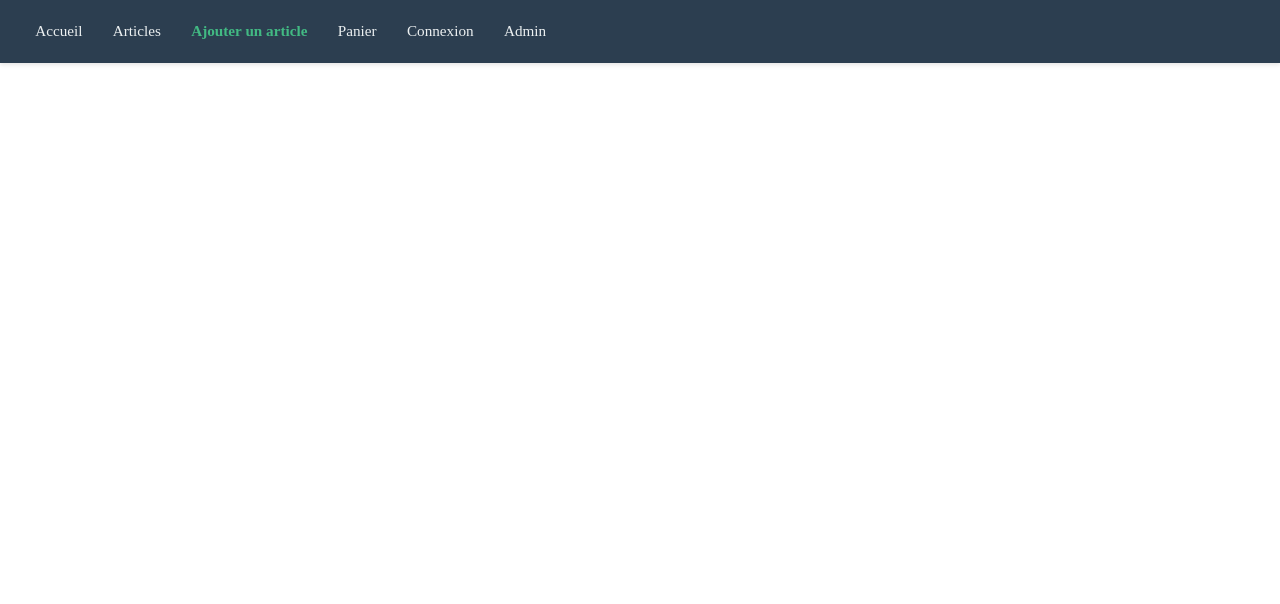
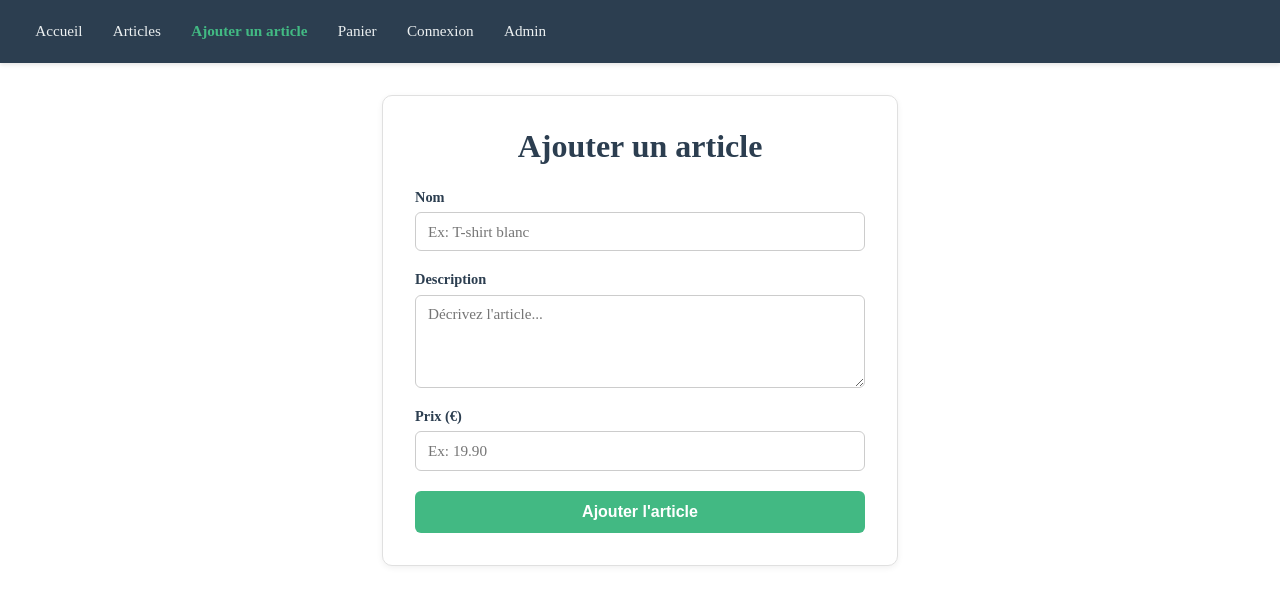
Before and after one commit to Lykomonix/TP1_HARTZ, a Vue app: page /ajouter in a window 1280 px wide. Shown: the top 604 px of the page. Built offline with nearby package versions, Linux system fonts and the light colour scheme.

Commit message:
feat: add article

```diff
--- /dev/null
+++ b/src/components/FormulaireArticle.vue
@@ -0,0 +1,129 @@
+<!-- components/ItemForm.vue -->
+<script setup>
+import { ref } from 'vue'
+
+const emit = defineEmits(['submit'])
+
+const name = ref('')
+const description = ref('')
+const price = ref(null)
+
+const error = ref('')
+
+function handleSubmit() {
+  error.value = ''
+
+  if (!name.value.trim() || !description.value.trim() || price.value === null) {
+    error.value = 'Merci de remplir tous les champs.'
+    return
+  }
+
+  if (price.value <= 0) {
+    error.value = 'Le prix doit être supérieur à 0.'
+    return
+  }
+
+  emit('submit', {
+    name: name.value.trim(),
+    description: description.value.trim(),
+    price: parseFloat(price.value)
+  })
+}
+</script>
+
+<template>
+  <form @submit.prevent="handleSubmit">
+    <div class="field">
+      <label for="name">Nom</label>
+      <input
+        id="name"
+        v-model="name"
+        type="text"
+        placeholder="Ex: T-shirt blanc"
+      />
+    </div>
+
+    <div class="field">
+      <label for="description">Description</label>
+      <textarea
+        id="description"
+        v-model="description"
+        rows="4"
+        placeholder="Décrivez l'article..."
+      ></textarea>
+    </div>
+
+    <div class="field">
+      <label for="price">Prix (€)</label>
+      <input
+        id="price"
+        v-model="price"
+        type="number"
+        step="0.01"
+        min="0"
+        placeholder="Ex: 19.90"
+      />
+    </div>
+
+    <p v-if="error" class="error">{{ error }}</p>
+
+    <button type="submit" class="submit-button">
+      Ajouter l'article
+    </button>
+  </form>
+</template>
+
+<style scoped>
+.field {
+  margin-bottom: 1.25rem;
+  display: flex;
+  flex-direction: column;
+}
+
+.field label {
+  font-weight: 600;
+  font-size: 0.9rem;
+  color: #2c3e50;
+  margin-bottom: 0.4rem;
+}
+
+.field input,
+.field textarea {
+  border: 1px solid #ccc;
+  border-radius: 6px;
+  padding: 0.6rem 0.75rem;
+  font-size: 0.95rem;
+  font-family: inherit;
+  resize: vertical;
+  transition: border-color 0.2s ease;
+}
+
+.field input:focus,
+.field textarea:focus {
+  outline: none;
+  border-color: #42b983;
+}
+
+.error {
+  color: #e74c3c;
+  font-size: 0.85rem;
+  margin-bottom: 1rem;
+}
+
+.submit-button {
+  width: 100%;
+  border: none;
+  border-radius: 6px;
+  padding: 0.75rem;
+  font-size: 1rem;
+  font-weight: 700;
+  color: white;
+  background-color: #42b983;
+  cursor: pointer;
+  transition: background-color 0.2s ease;
+}
+
+.submit-button:hover {
+  background-color: #369870;
+}
+</style>
--- a/src/views/AddItem.vue
+++ b/src/views/AddItem.vue
@@ -1,3 +1,46 @@
+<!-- views/AddItem.vue -->
 <script setup>
+import { useRouter } from 'vue-router'
+import articleService from '../services/articleService'
+import ItemForm from '../components/FormulaireArticle.vue'
+
+const router = useRouter()
+
+function handleSubmit(itemData) {
+  articleService.create(itemData)
+  router.push('/articles')
+}
 </script>
-<template></template>
+
+<template>
+  <div class="add-item-page">
+    <div class="add-item-card">
+      <h1>Ajouter un article</h1>
+      <ItemForm @submit="handleSubmit" />
+    </div>
+  </div>
+</template>
+
+<style scoped>
+.add-item-page {
+  display: flex;
+  justify-content: center;
+  padding: 2rem;
+}
+
+.add-item-card {
+  background-color: #ffffff;
+  border: 1px solid #e0e0e0;
+  border-radius: 10px;
+  padding: 2rem;
+  box-shadow: 0 2px 6px rgba(0, 0, 0, 0.06);
+  max-width: 450px;
+  width: 100%;
+}
+
+.add-item-card h1 {
+  margin: 0 0 1.5rem;
+  color: #2c3e50;
+  text-align: center;
+}
+</style>
```
